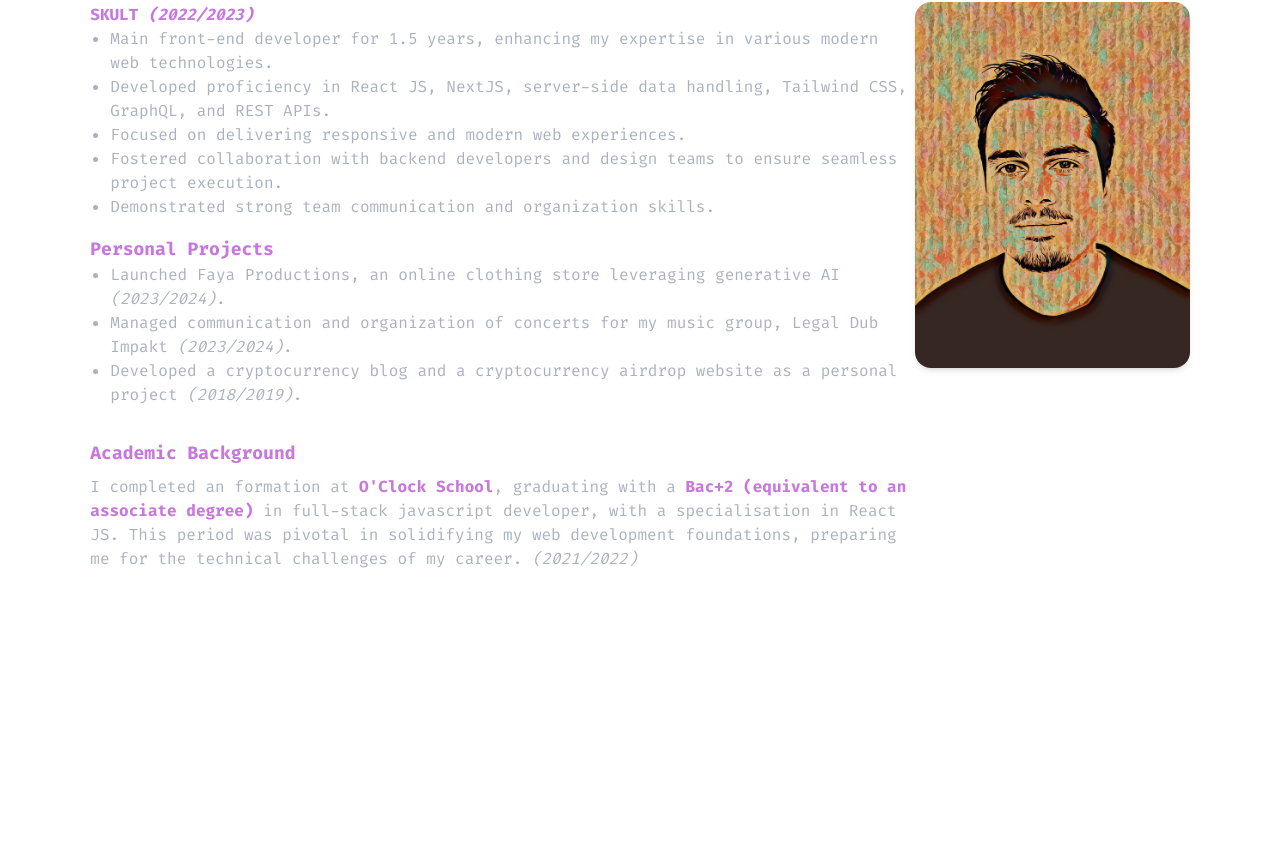
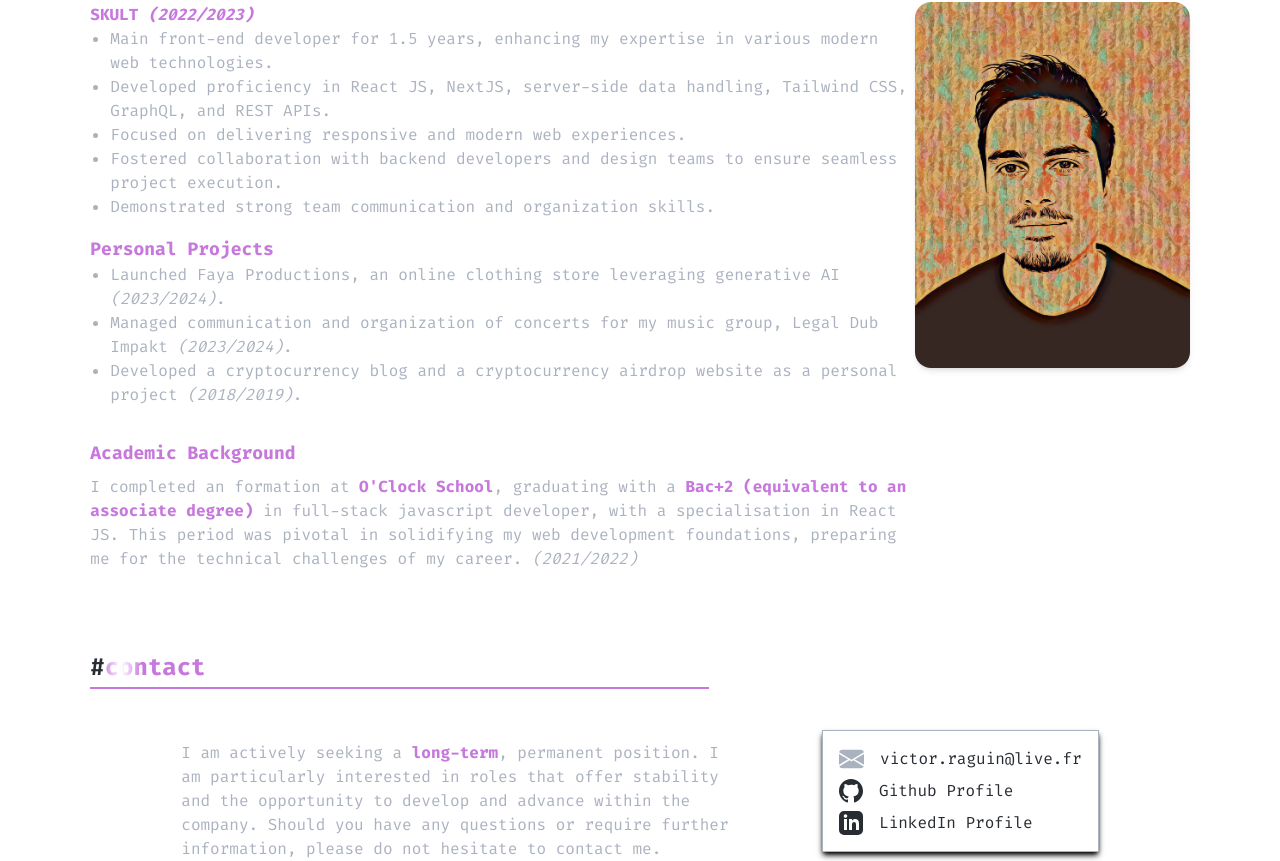
Before and after one commit to victorraguin/new-portfolio, a Next.js app: page / in a window 1280 px wide. Shown: the part 2003-2864 px from the top of the page. Before the commit the page ends 2574 px from the top, so only its background shows below. Built offline with nearby package versions, Linux system fonts and the light colour scheme.

Commit message:
✨: add contact section

```diff
--- a/src/app/components/HomePage/AboutMeSection.tsx
+++ b/src/app/components/HomePage/AboutMeSection.tsx
@@ -4,7 +4,7 @@ import Image from "next/image";
 import VictorFullImg from "../../public/victorraguin.jpg";
 const AboutMeSection = () => {
   return (
-    <div className="bg-gray-900 text-dark dark:text-white flex flex-col md:pt-20 px-6 space-y-6 lg:w-3/4 xl:w-full h-[100vh] pt-10">
+    <div className="bg-gray-900 text-dark dark:text-white flex flex-col md:pt-20 px-6 space-y-6 lg:w-3/4 xl:w-full pt-10">
       <h2 className="text-xl md:text-2xl font-semibold md:mb-2 lg:w-3/4">
         #
         <strong id="aboutme" className="text-pink btn-shine">
--- /dev/null
+++ b/src/app/components/HomePage/ContactSection.tsx
@@ -0,0 +1,66 @@
+/* eslint-disable react/no-unescaped-entities */
+
+import Image from "next/image";
+import EmailIcon from "../Icons/email.svg";
+const ContactSection = () => {
+  return (
+    <div className="bg-gray-900 text-dark dark:text-white flex flex-col md:pt-20 px-6 space-y-6 lg:w-3/4 xl:w-full pt-10">
+      <h2 className="text-xl md:text-2xl font-semibold md:mb-2 lg:w-3/4" id="contact">
+        #
+        <strong id="aboutme" className="text-pink btn-shine">
+          contact
+        </strong>
+        <div className="flex w-3/4 bg-pink dark:bg-pink h-[2px] mt-1"></div>
+      </h2>
+      <div className="flex xl:flex-row justify-evenly flex-col space-y-6 xl:space-y-0">
+          <p className="pt-5 lg:w-1/2 w-full 2xl:w-1/2 xl:w-1/2 text-gray text-base">
+            I am actively seeking a{" "}
+            <strong className="underline">long-term</strong>, permanent position. I am
+            particularly interested in roles that offer stability and the
+            opportunity to develop and advance within the company. Should you
+            have any questions or require further information, please do not
+            hesitate to contact me.
+          </p>
+        <div className="self-center border border-gray p-4 shadow-md shadow-black">
+          <div className="flex flex-col space-y-2">
+            <a
+              className="flex flex-row align-middle space-x-4 group w-fit"
+              href="mailto:victor.raguin@live.fr"
+              target="_blank">
+              <Image src={EmailIcon} alt="Email" width={25} height={25} />
+              <p className="group-hover:underline">victor.raguin@live.fr</p>
+            </a>
+            <a
+              href="https://github.com/victorraguin"
+              className="flex flex-row align-middle space-x-4 group w-fit"
+              target="_blank">
+              <svg
+                xmlns="http://www.w3.org/2000/svg"
+                width="24"
+                height="24"
+                className=" fill-dark dark:fill-gray hover:fill-pink duration-300 ease-in-out transition">
+                <path d="M12 0C5.374 0 0 5.373 0 12c0 5.302 3.438 9.8 8.207 11.387.599.111.793-.261.793-.577v-2.234c-3.338.726-4.033-1.416-4.033-1.416-.546-1.387-1.333-1.756-1.333-1.756-1.089-.745.083-.729.083-.729 1.205.084 1.839 1.237 1.839 1.237 1.07 1.834 2.807 1.304 3.492.997.107-.775.418-1.305.762-1.604-2.665-.305-5.467-1.334-5.467-5.931 0-1.311.469-2.381 1.236-3.221-.124-.303-.535-1.524.117-3.176 0 0 1.008-.322 3.301 1.23A11.509 11.509 0 0 1 12 5.803c1.02.005 2.047.138 3.006.404 2.291-1.552 3.297-1.23 3.297-1.23.653 1.653.242 2.874.118 3.176.77.84 1.235 1.911 1.235 3.221 0 4.609-2.807 5.624-5.479 5.921.43.372.823 1.102.823 2.222v3.293c0 .319.192.694.801.576C20.566 21.797 24 17.3 24 12c0-6.627-5.373-12-12-12z" />
+              </svg>
+              <p className="group-hover:underline">Github Profile</p>
+            </a>
+            <a
+              href="https://www.linkedin.com/in/victor-raguin/"
+              className="flex flex-row align-middle space-x-4 group w-fit"
+              target="_blank">
+              <svg
+                xmlns="http://www.w3.org/2000/svg"
+                width="24"
+                height="24"
+                className=" fill-dark dark:fill-gray hover:fill-pink duration-300 ease-in-out transition">
+                <path d="M19 0H5a5 5 0 0 0-5 5v14a5 5 0 0 0 5 5h14a5 5 0 0 0 5-5V5a5 5 0 0 0-5-5zM8 19H5V8h3v11zM6.5 6.732c-.966 0-1.75-.79-1.75-1.764s.784-1.764 1.75-1.764 1.75.79 1.75 1.764-.783 1.764-1.75 1.764zM20 19h-3v-5.604c0-3.368-4-3.113-4 0V19h-3V8h3v1.765c1.396-2.586 7-2.777 7 2.476V19z" />
+              </svg>
+              <p className="group-hover:underline">LinkedIn Profile</p>
+            </a>
+          </div>
+        </div>
+      </div>
+    </div>
+  );
+};
+
+export default ContactSection;
--- a/src/app/components/header/constants.ts
+++ b/src/app/components/header/constants.ts
@@ -19,6 +19,6 @@ export const HeaderNavs: HeaderNav[] = [
   {
     id: 4,
     value: "#contact",
-    href: "/contact",
+    href: "#contact",
   },
 ];
--- a/src/app/page.tsx
+++ b/src/app/page.tsx
@@ -1,4 +1,5 @@
 import AboutMeSection from "./components/HomePage/AboutMeSection";
+import ContactSection from "./components/HomePage/ContactSection";
 import HeroSection from "./components/HomePage/HeroSection";
 import ProjectsSection from "./components/HomePage/ProjectsSection";
 
@@ -8,6 +9,7 @@ export default function Home() {
       <HeroSection />
       <ProjectsSection />
       <AboutMeSection />
+      <ContactSection />
     </main>
   );
 }
```
Also changed, not shown: src/app/components/Icons/email.svg (added).
